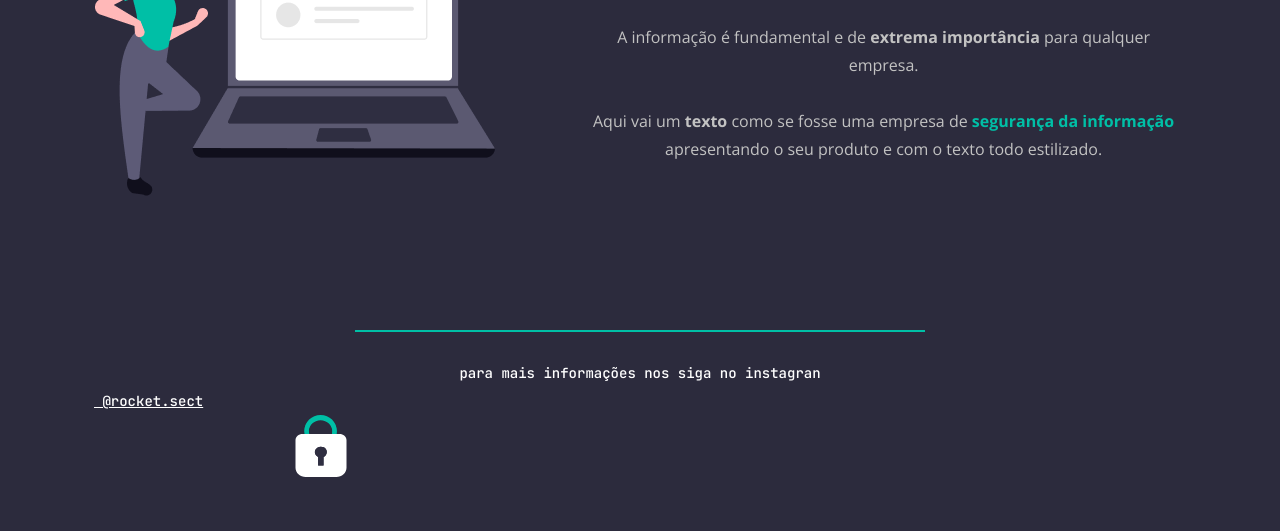
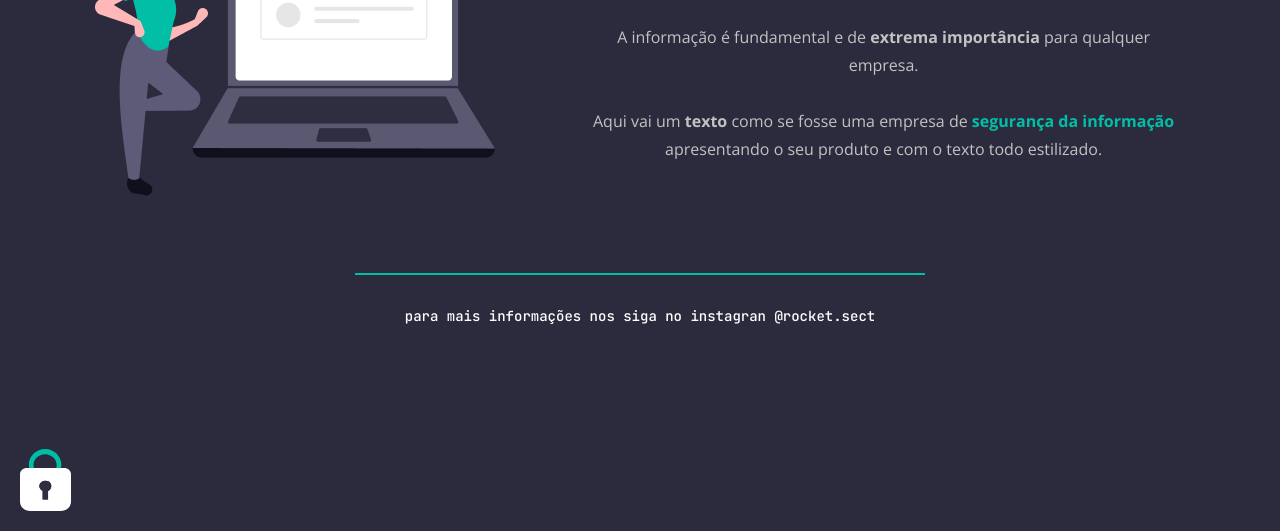
Before and after one commit to Ariane2023/Desafio_Avan-ado-Stage2, a plain HTML site: page index.html in a window 1280 px wide. Shown: the part 269-800 px from the top of the page. Drawn offline with nearby package versions, Linux system fonts and the light colour scheme; files whose address does not match are found by name.

Commit message:
Add files via upload
Signed-off-by: Ariane Costa <134095652+Ariane2023@users.noreply.github.com>

```diff
--- a/style.css
+++ b/style.css
@@ -16,6 +16,7 @@ body {
     padding-top: 71px;
     padding-bottom: 23;
     align-items: center;
+
 
 }
 
@@ -39,11 +40,12 @@ main {
 
     color: #C2C2C2;
 
-    padding-bottom: 157px;
+    padding-bottom: 100px;
 }
 
 ul, a {
     list-style: none;
+    text-decoration: none;
     color: #FFF;
     display: flex;
     margin: 0;
@@ -58,9 +60,10 @@ ul, a {
 
 }
 
-h1, footer {
+h1 {
     color: #FFF;
     font-family: 'Mulish', sans-serif;
+
 }
 
 
@@ -103,6 +106,7 @@ p {
 }
 
 footer {
+    display: flex;
     color: #FFF;
 
     font-family: "JetBrains Mono";
@@ -111,17 +115,11 @@ footer {
     font-weight: 500;
     line-height: 28px;
 
-    text-align: center;
-
-
+    place-content: center;
 }
 
-#cadeado {
+#cadeado{
     position: fixed;
-    width: 638px;
-    height: 62px;
-    flex-shrink: 0;
-    left: 2px;
-
-    margin: 20 638 1209 20;
+    bottom: 20px;
+    left: 20px;
 }
```
